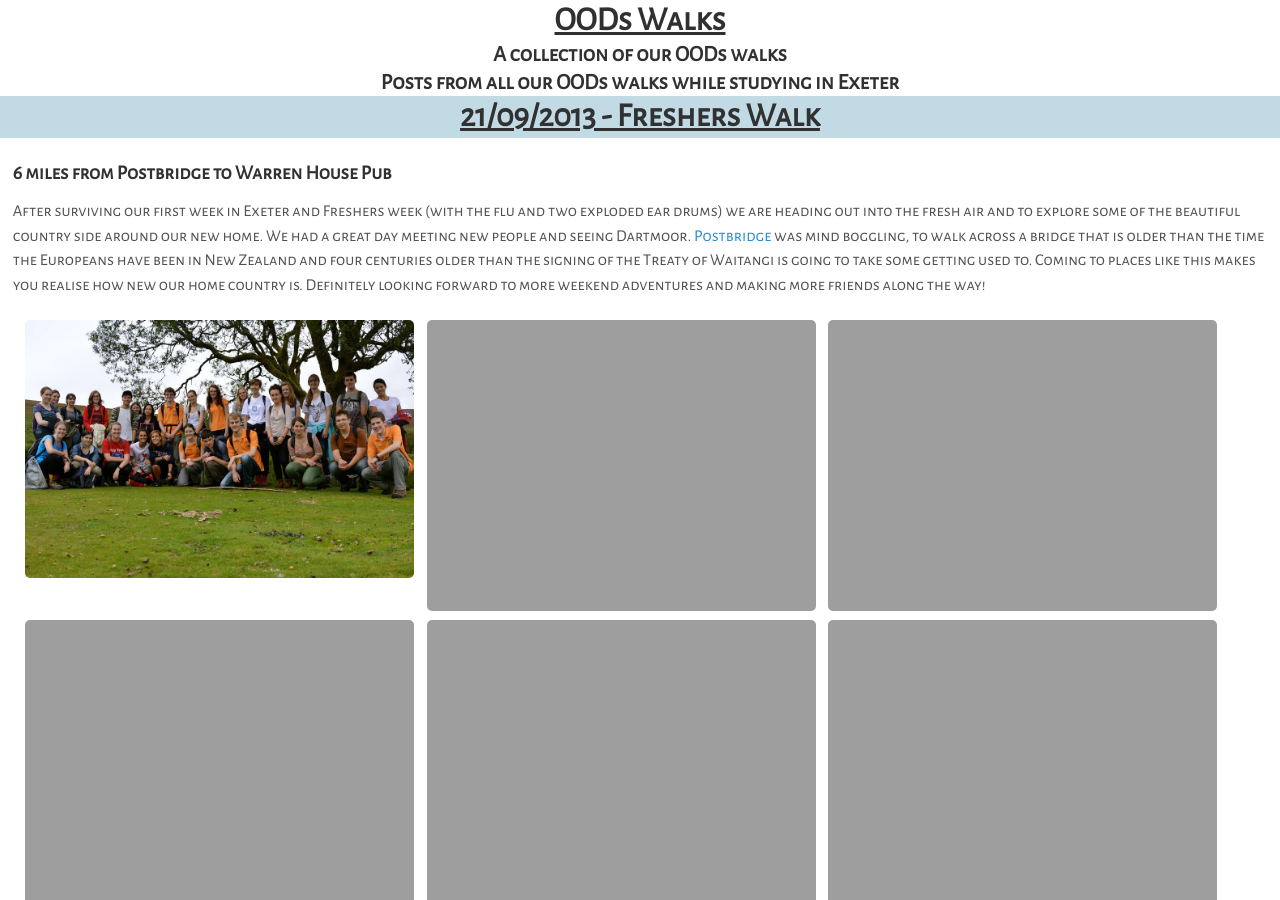
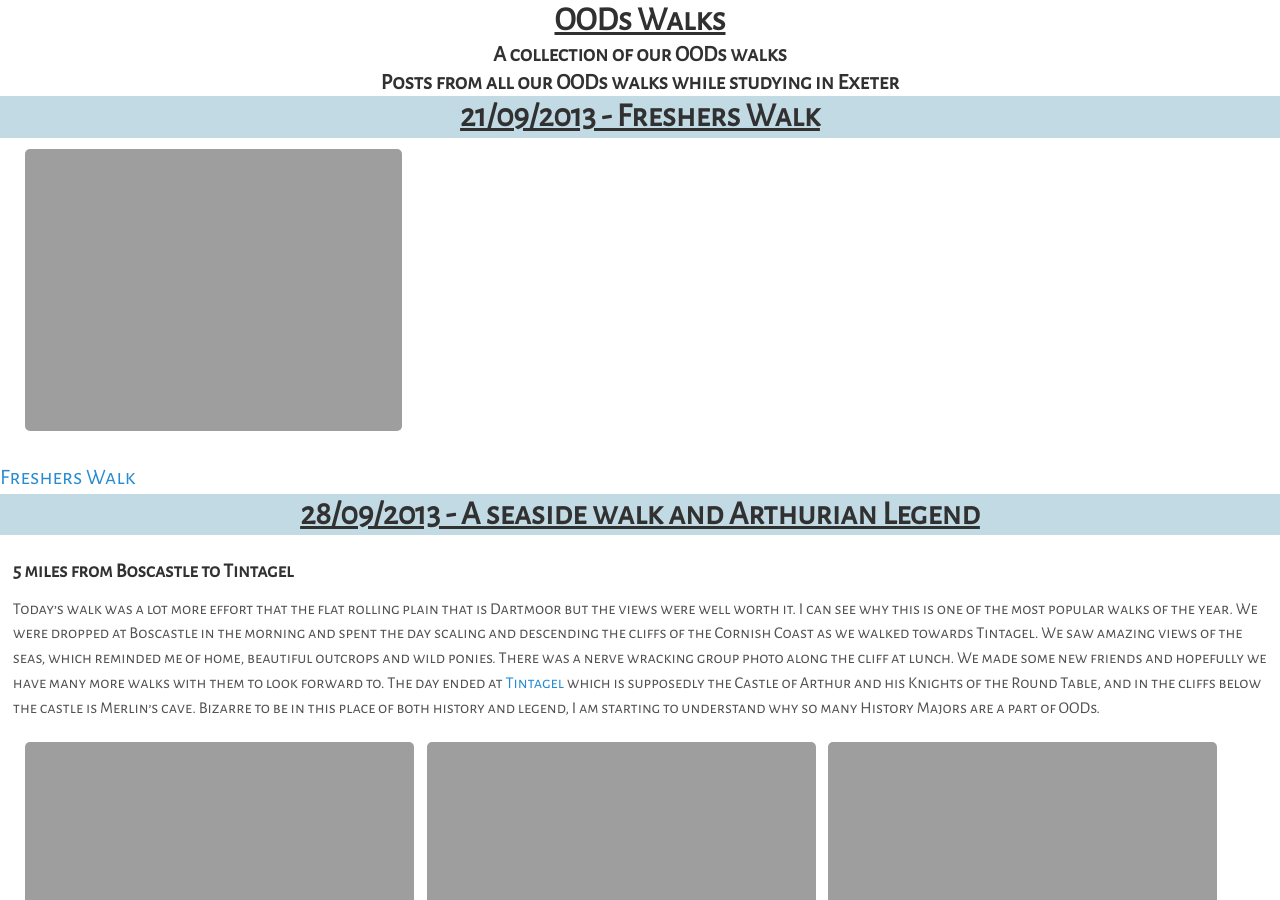
Before and after one commit to foopod/Travel-Website, a Jekyll site: the page built from _posts/2013-09-21-ODDsWalks.md, in a window 1280 px wide and 900 px high. Built offline with Jekyll 4.4.1, drawn with Linux system fonts in a browser that asks for light colours.

Commit message:
Update 2013-09-21-ODDsWalks.md

```diff
--- a/_posts/2013-09-21-ODDsWalks.md
+++ b/_posts/2013-09-21-ODDsWalks.md
@@ -12,19 +12,8 @@ titleImage: https://adventuresofthetravellingtwins.com/Photos/2013-12-07-CastleD
 ---
 
 <h1>21/09/2013 - Freshers Walk</h1>
-<h4>6 miles from Postbridge to Warren House Pub</h4>
-
-After surviving our first week in Exeter and Freshers week (with the flu and two exploded ear drums) we are heading out into the fresh air and to explore some of the beautiful country side around our new home.
-We had a great day meeting new people and seeing Dartmoor. <a target="_blank" href="https://www.visitdartmoor.co.uk/explore-dartmoor/central-dartmoor/postbridge">Postbridge</a> was mind boggling, to walk across a bridge that is older than the time the Europeans have been in New Zealand and four centuries older than the signing of the Treaty of Waitangi is going to take some getting used to.
-Coming to places like this makes you realise how new our home country is.
-Definitely looking forward to more weekend adventures and making more friends along the way!
-
-<img src="https://adventuresofthetravellingtwins.com/Photos/2013-09-21-Freshers/1233499_10201723728873032_356141953_n.jpg" class="image1">
-<img src="https://adventuresofthetravellingtwins.com/Photos/2013-09-21-Freshers/P1010388.JPG" class="image1">
-<img src="https://adventuresofthetravellingtwins.com/Photos/2013-09-21-Freshers/P1010408.JPG" class="image1">
-<img src="https://adventuresofthetravellingtwins.com/Photos/2013-09-21-Freshers/P1010416.JPG" class="image1">
-<img src="https://adventuresofthetravellingtwins.com/Photos/2013-09-21-Freshers/P1010421.JPG" class="image1">
-<img src="https://adventuresofthetravellingtwins.com/Photos/2013-09-21-Freshers/P1010395.JPG" class="image1">
+<img src="https://adventuresofthetravellingtwins.com/Photos/2013-09-21-Freshers/P1010414.JPG" class="image3">
+<figcaption><a href="https://adventuresofthetravellingtwins.com/_posts/_subposts/2013-09-21-FresherWalk.md">Freshers Walk</a></figcaption>
 
 <h1>28/09/2013 - A seaside walk and Arthurian Legend</h1>
 <h4>5 miles from Boscastle to Tintagel</h4>
```
